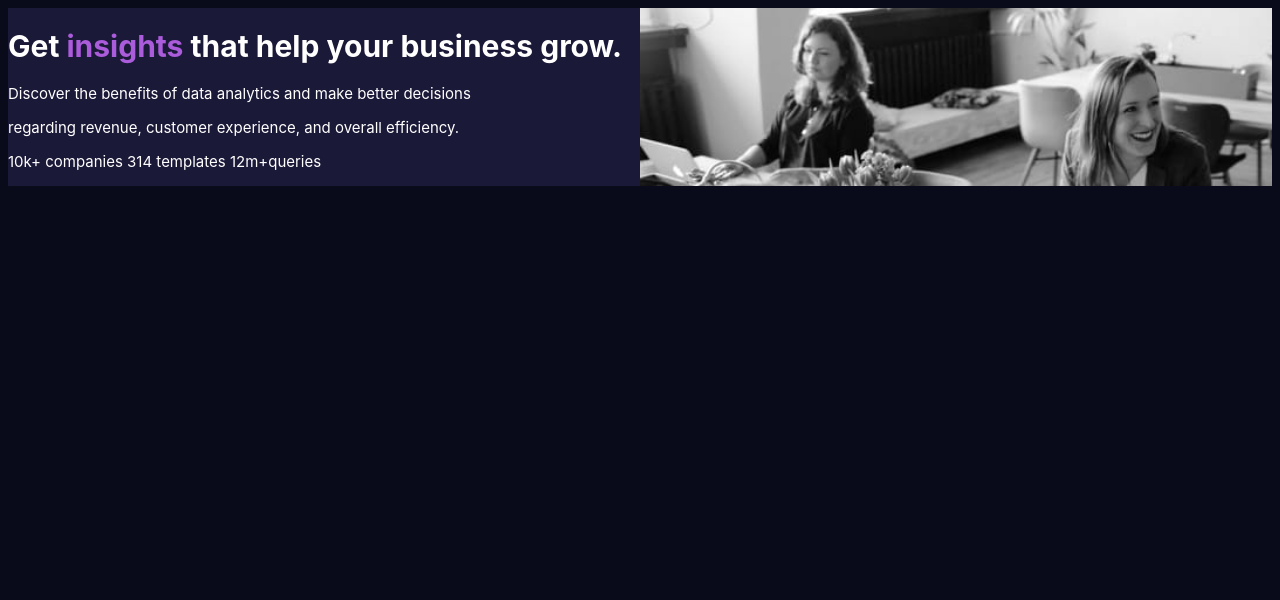
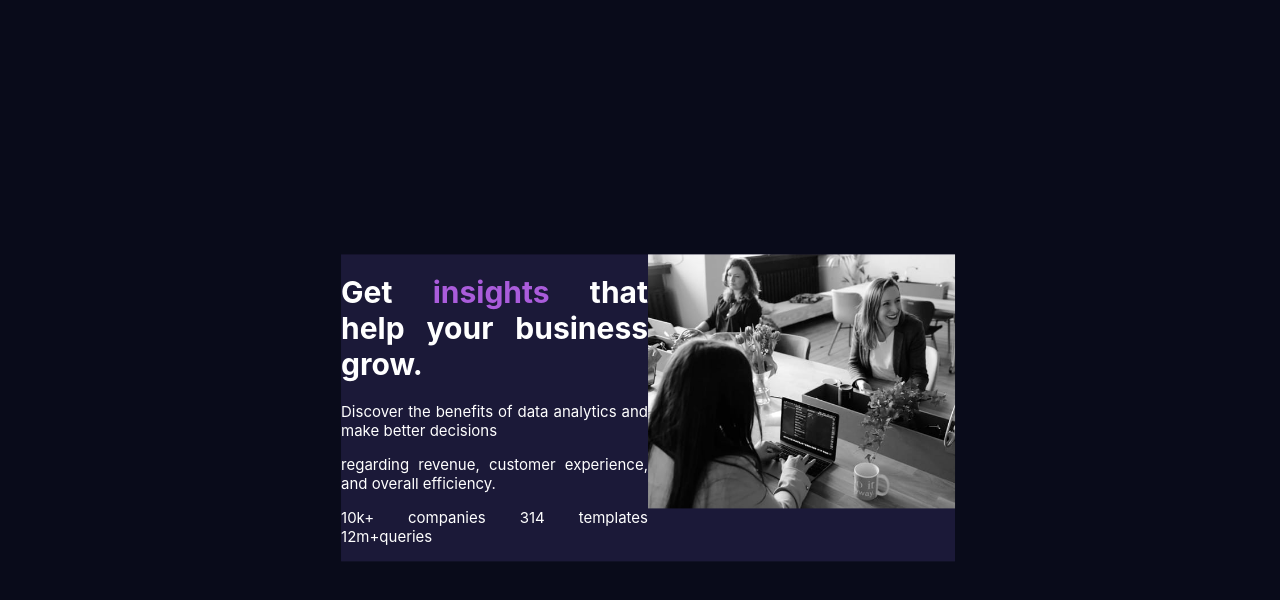
Before and after one commit to Squadelho/stats-preview-card-component, a plain HTML site: page index.html in a window 1280 px wide. Drawn offline with Linux system fonts and the light colour scheme.

Commit message:
working on style

```diff
--- a/style.css
+++ b/style.css
@@ -3,10 +3,17 @@ body {
   align-content: center;
   font-size: 15px;
   font-family: 'Inter', sans-serif;
-
+  position: absolute;
+  top: 50%;
+  left: 50%;
+  transform: translate(-50%, -50%);
+  align-items: center;
+  justify-content: center;
 }
 
 .card {
+  width: 100%;
+  height: 100%;
   background-color: hsl(244, 38%, 16%);
   display: flex;
   flex-direction: row;
@@ -16,7 +23,7 @@ body {
   color: hsl(277, 64%, 61%);
 }
 .cardLeft {
-  width: 50%;
+
   align-content: center;
   text-align: justify;
 }
@@ -24,8 +31,9 @@ body {
 .cardRight {
   background-image: url("/images/image-header-desktop.jpg");
   background-repeat: no-repeat;
-  width: 50%;
+  width: 100%;
   background-size: 100%;
-  align-content: center;
+  align-items: center;
+  justify-content:center;
 
 }
```
